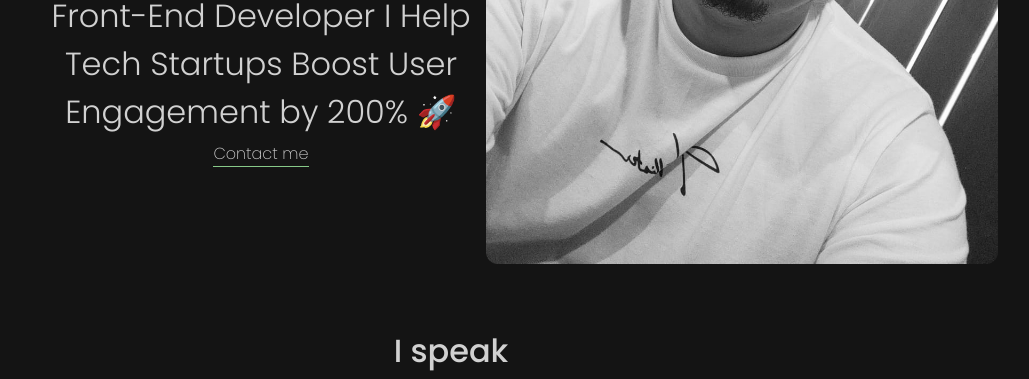
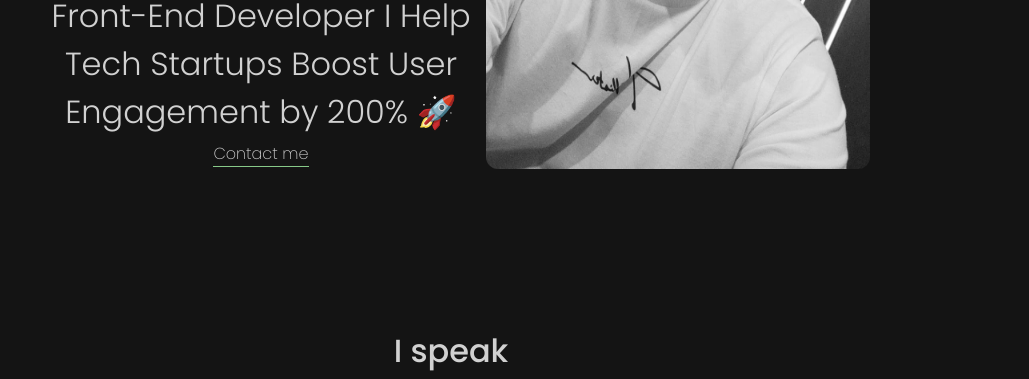
Before and after one commit to gabo5612/My-portfolio, a plain HTML site: page GabrielAriasV2/index.html in a window 1280 px wide. Shown: the part 529-908 px from the top of the page, without its empty margins (189-1218 px from the left). Drawn offline with nearby package versions, Linux system fonts and the light colour scheme; some packages are replaced by stand-ins of ours.

Commit message:
cambios listos

```diff
--- a/GabrielAriasV2/styles.css
+++ b/GabrielAriasV2/styles.css
@@ -308,8 +308,8 @@ footer{
     margin: 0 5px;
   }
   .nav-content-right img {
-    width: 40dvw;
-    max-width: 600px;
+    width: 30dvw;
+    max-width: 450px;
   }
   .nav-content-left{
     padding-top: 200px;
```
